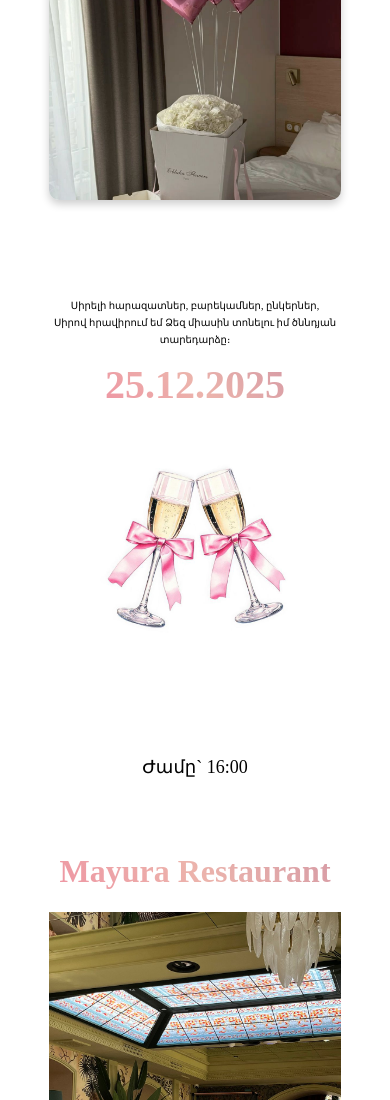
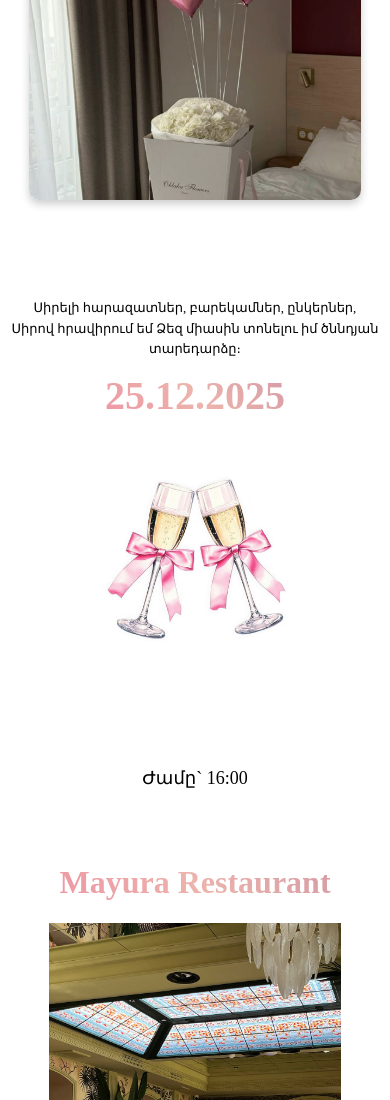
Before and after one commit to Monika755/invitation, a React (Vite) app: page / in a window 390 px wide. Shown: the part 1412-2512 px from the top of the page. Built offline with nearby package versions, Linux system fonts and the light colour scheme.

Commit message:
my final page

```diff
--- a/src/App.css
+++ b/src/App.css
@@ -227,7 +227,7 @@
 
 
   .gallery-img {
-    width: 75%;
+    width: 85%;
     height: 250px;
     border-radius: 10px;
   }
@@ -245,7 +245,7 @@
 
   /* text section */
   .text h3 {
-    font-size: 10px;
+    font-size: 13px;
   }
 
   .date {
```
